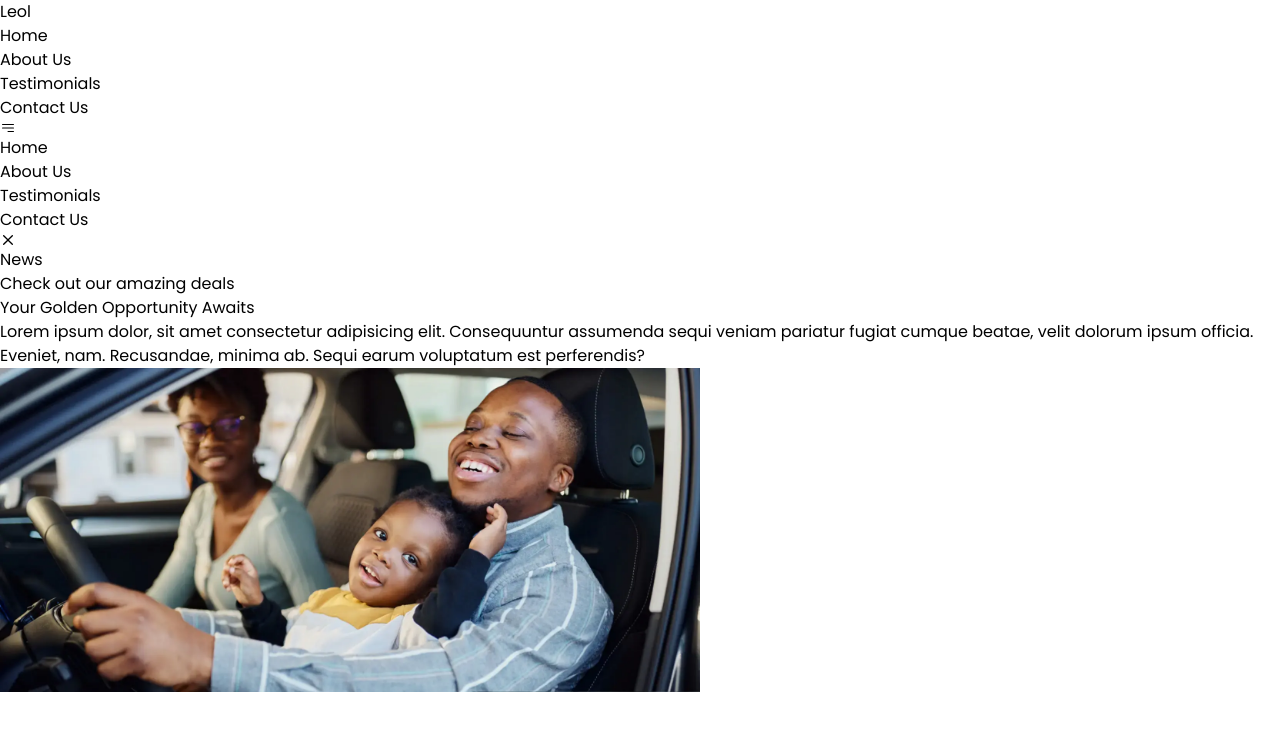
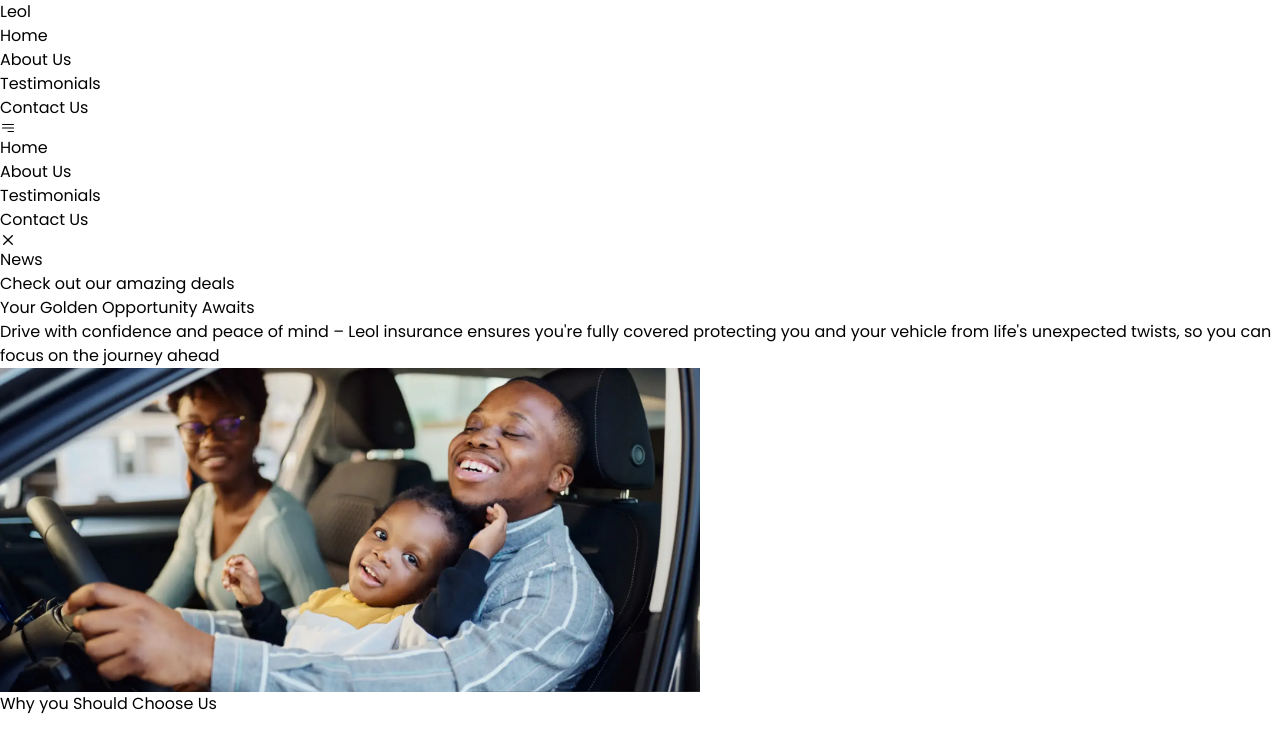
Before and after one commit to lnjage/leol, a Next.js app: page / in a window 1280 px wide. Shown: the top 752 px of the page. Built offline with nearby package versions, Linux system fonts and the light colour scheme.

Commit message:
why choose us

```diff
--- a/components/Home/Hero/Hero.tsx
+++ b/components/Home/Hero/Hero.tsx
@@ -3,42 +3,34 @@ import Image from 'next/image'
 
 const Hero = () => {
  return (
-    <div className = "w-full pt-[4vh] md:pt-[12vh] h-screen bg-[#f2f3fa]">
-        <div className='flex justify-center flex-col-reversecol w-[90%] sm:w-[80%] h-full max-auto'>
-            <div  className='grid grid-cols-1 lg:grid-cols-2 items-center gap-12'>
+    <div className="w-full pt-[4vh] md:pt-[12vh] h-screen bg-[#f2f3fa]">
+        <div className='flex justify-center flex-col-reverse w-[90%] sm:w-[80%] h-full mx-auto'>  {/* Changed max-auto to mx-auto */}
+            <div className='grid grid-cols-1 lg:grid-cols-2 items-center gap-12'>
                 {/* Text Content */}
                 <div>
                     <div className='w-fit py-1.5 px-2 md:px-5 rounded-full shadow-md flex items-center space-x-3 bg-white'>
                         <div className='px-3 py-1 md:px-5 md:py-1 rounded-full bg-blue-700 md:text-base sm:text-sm text-xs text-white'>
                             News
                         </div>
-                        <p className='text-xs sm:text sm'>Check out our amazing deals
-                        </p>
+                        <p className='text-xs sm:text-sm'>Check out our amazing deals</p>
                     </div>
                     {/* Heading */}
                     <h1 className="text-2xl sm:text-4xl md:text-5xl mt-6 mb-6 font-bold md:leading-[3rem] lg:leading-[3.5rem]">
                         Your Golden Opportunity Awaits
                     </h1>
-               {/*Description*/}
+                    {/* Description */}
                     <p className="w-fit py-1.5 px-5 rounded-full shadow-md flex items-center space-x-3 bg-white">
-                Lorem ipsum dolor, sit amet consectetur adipisicing elit.
-                Consequuntur assumenda sequi veniam pariatur fugiat
-                cumque beatae, velit dolorum ipsum officia. Eveniet,
-                 nam. Recusandae, minima ab. Sequi earum voluptatum est
-                 perferendis?
+                        Drive with confidence and peace of mind – Leol insurance ensures you're fully covered protecting
+                        you and your vehicle from life's unexpected twists, so you can focus on the journey ahead
                     </p>
-
                 </div>
-
             </div>
             {/* Image Content */}
-                <div className = "hidden lg:block">
-                    <Image src="/car_pic.webp" alt="hero" width={700} height={700}/>
+            <div className="hidden lg:block">
+                <Image src="/car_pic.webp" alt="hero" width={700} height={700} />
             </div>
         </div>
     </div>
-
-
  )
 }
 
--- a/components/Home/Home.tsx
+++ b/components/Home/Home.tsx
@@ -1,10 +1,12 @@
 import React from 'react'
 import Hero from './Hero/Hero'
+import WhyChoose from './WhyChoose/WhyChoose'
 
 const Home = () => {
   return (
     <div className="overflow-hidden">
       <Hero/>
+      <WhyChoose/>
     </div>
   )
 }
--- /dev/null
+++ b/components/Home/WhyChoose/WhyChoose.tsx
@@ -0,0 +1,16 @@
+import React from 'react'
+
+const WhyChoose = () => {
+  return (
+    <div className = "pt-16 pb-16">
+        <h1 className='mt-6 text-2xl md:text-3xl capitalize font-bold text-center'>
+            Why you Should Choose Us
+        </h1>
+        <div className='mt-20 grid w-[90%] mx-auto grid-cols-1 md:gris-cols-2 lg:gris cols-3 xl:grid:cols-4 gap-12'>
+        <div/>
+ </div>
+   </div>
+  )
+}
+
+export default WhyChoose
```
Lines whose indentation alone changed are shown as unchanged.
